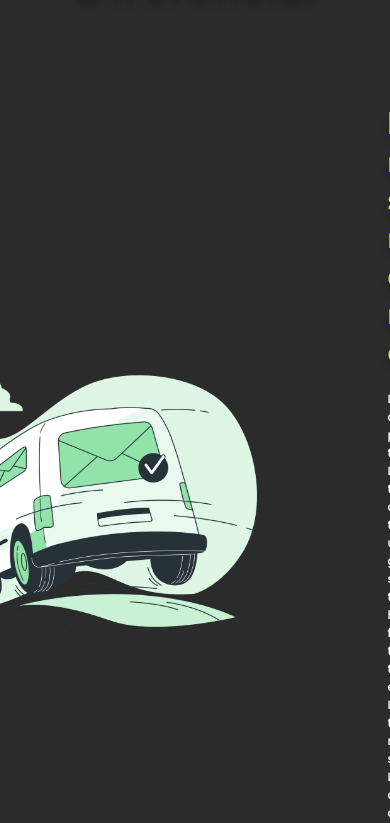
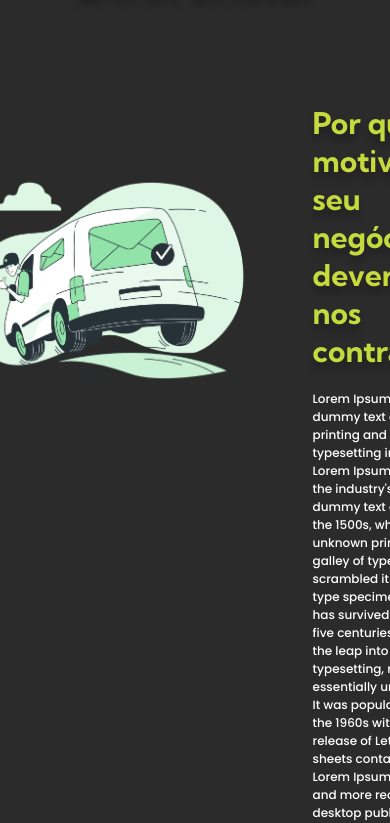
Before and after one commit to Henrriky/MM-TOKUDA, a React (Create React App) app: page / in a window 390 px wide. Shown: the part 3596-4419 px from the top of the page. Built offline with nearby package versions, Linux system fonts and the light colour scheme; the HTML template or start-up script is replaced by a standard one.

Commit message:
difference 940px

```diff
--- a/src/components/Difference/index.css
+++ b/src/components/Difference/index.css
@@ -34,7 +34,12 @@
 }
 
 @media screen and (max-width: 940px) {
+
+    .difference .wrapper .difference__content {
+        gap: 3rem;
+    }
     .difference .wrapper .difference__content .difference__image {
-        max-width: 45rem;
+        max-width: 35rem;
+        height: 35rem;
     }
 }
```
